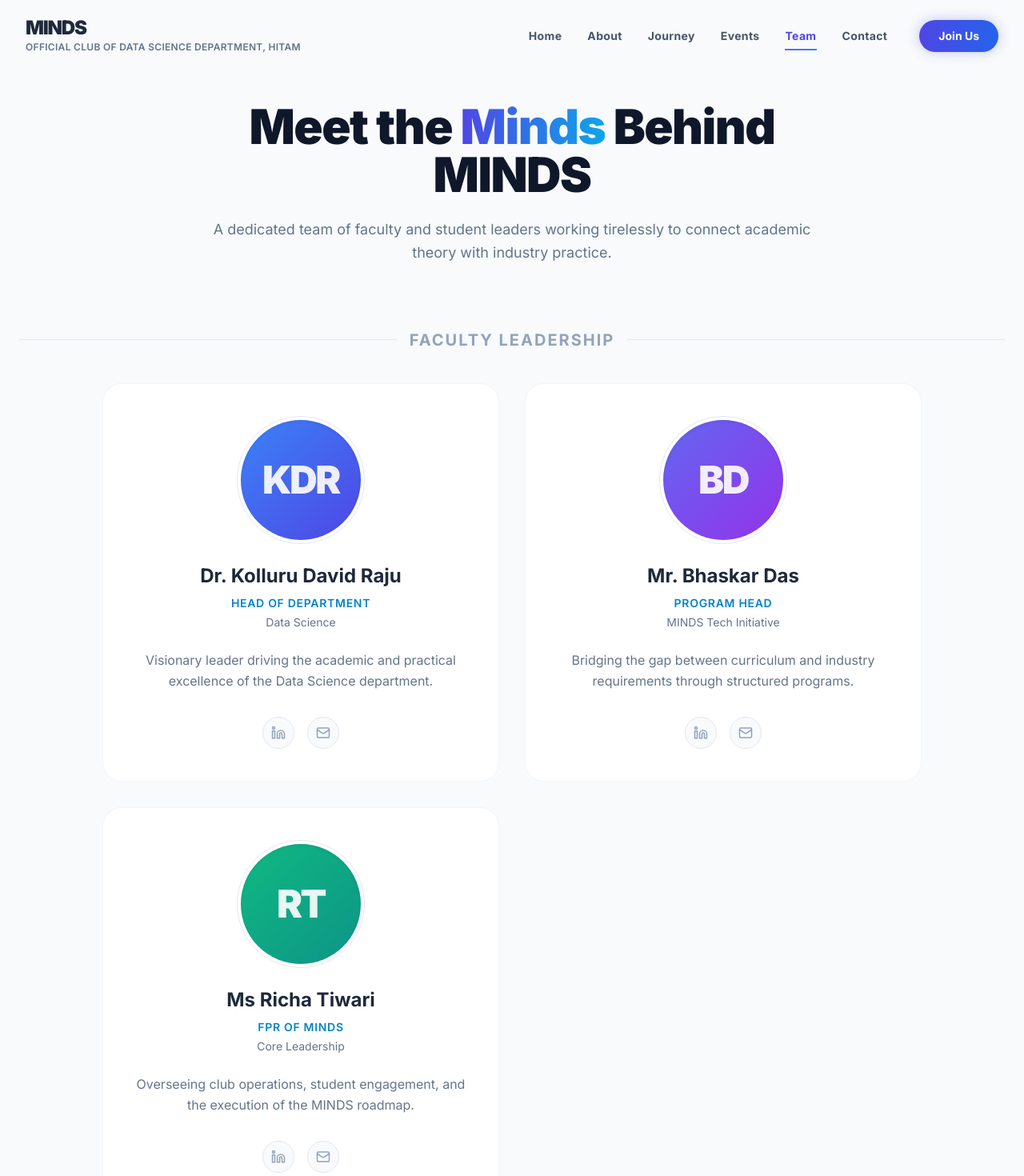
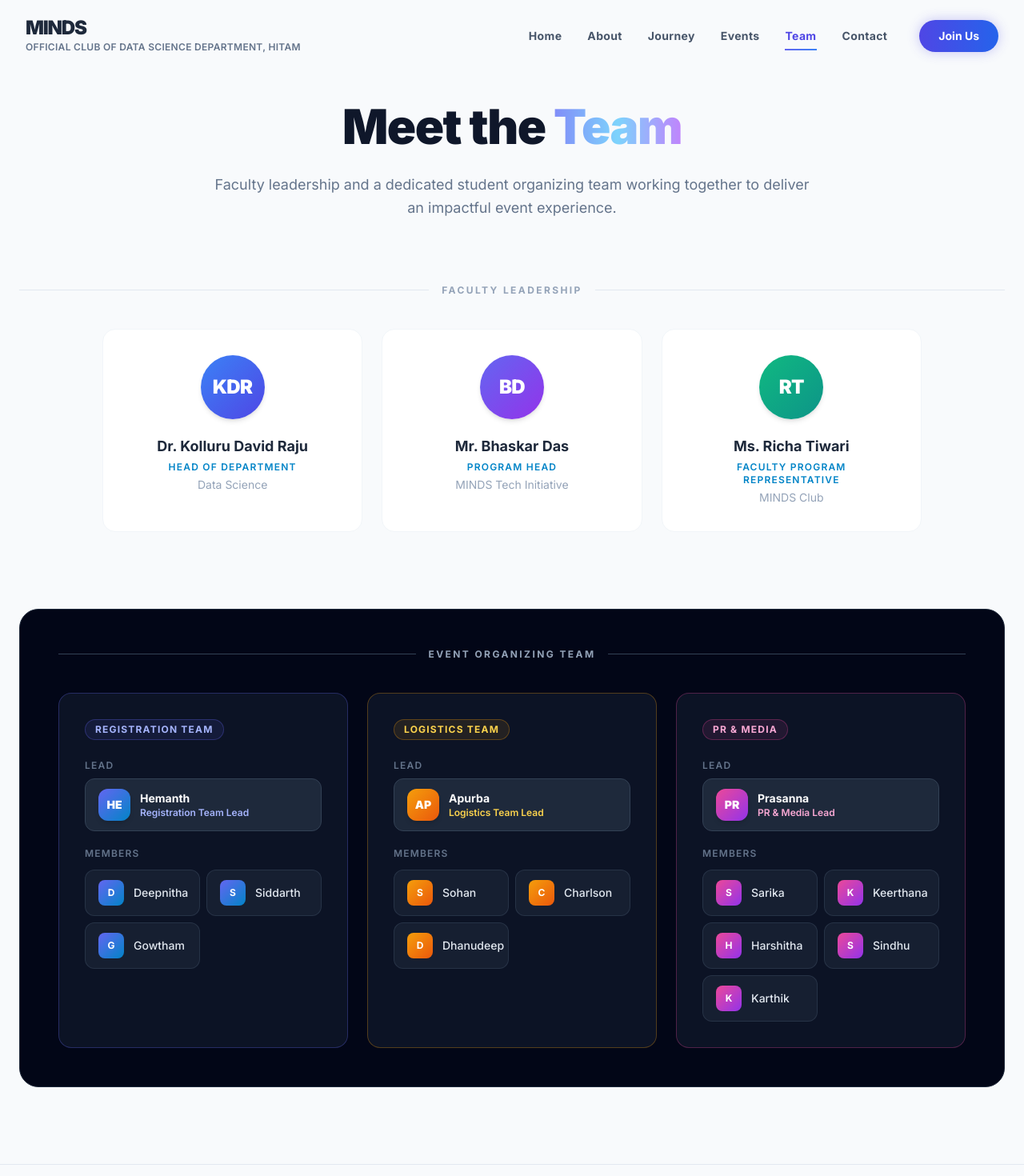
Before and after one commit to hemannayak/minds-website, a React (Vite) app: page /team in a window 1280 px wide. Shown: the top 1470 px of the page at 80% size. Built offline with nearby package versions, Linux system fonts and the light colour scheme.

Commit message:
feat: replace Core Team with Event Organizing Team section

```diff
--- a/src/pages/Team.jsx
+++ b/src/pages/Team.jsx
@@ -1,154 +1,213 @@
 import React from 'react';
 import { motion } from 'framer-motion';
-import { Linkedin, Mail, ArrowUpRight } from 'lucide-react';
 import PageTransition from '../components/PageTransition';
 import { fadeInUp, staggerContainer } from '../lib/animations';
+
+/* ─── Data ───────────────────────────────────────────────── */
 
 const leadership = [
     {
         name: 'Dr. Kolluru David Raju',
         role: 'Head of Department',
         department: 'Data Science',
-        bio: 'Visionary leader driving the academic and practical excellence of the Data Science department.',
         initials: 'KDR',
-        color: 'from-blue-500 to-indigo-600'
+        color: 'from-blue-500 to-indigo-600',
     },
     {
         name: 'Mr. Bhaskar Das',
         role: 'Program Head',
         department: 'MINDS Tech Initiative',
-        bio: 'Bridging the gap between curriculum and industry requirements through structured programs.',
         initials: 'BD',
-        color: 'from-indigo-500 to-purple-600'
+        color: 'from-indigo-500 to-purple-600',
     },
     {
-        name: 'Ms Richa Tiwari',
-        role: 'FPR of MINDS',
-        department: 'Core Leadership',
-        bio: 'Overseeing club operations, student engagement, and the execution of the MINDS roadmap.',
+        name: 'Ms. Richa Tiwari',
+        role: 'Faculty Program Representative',
+        department: 'MINDS Club',
         initials: 'RT',
-        color: 'from-emerald-500 to-teal-600'
-    }
+        color: 'from-emerald-500 to-teal-600',
+    },
 ];
 
-const studentLeads = [
+const organizingTeam = [
     {
-        name: 'Apurba',
-        role: 'Core Team',
-        department: 'Events & Coordination',
-        bio: 'Managing event logistics, datathons, and ensuring maximum impact for student activities.',
-        initials: 'AP',
-        color: 'from-cyan-500 to-blue-600'
+        category: 'Registration Team',
+        accent: 'from-indigo-500 to-sky-500',
+        border: 'border-indigo-500/30',
+        bg: 'bg-indigo-500/10',
+        text: 'text-indigo-300',
+        lead: { name: 'Hemanth', initials: 'HE', color: 'from-indigo-500 to-sky-600' },
+        members: ['Deepnitha', 'Siddarth', 'Gowtham'],
     },
     {
-        name: 'Prasanna',
-        role: 'Core Team',
-        department: 'Public Relations & Social Media',
-        bio: 'Taking care of PR, social media management, and ensuring maximum outreach for all student activities and events.',
-        initials: 'PR',
-        color: 'from-purple-500 to-pink-600'
-    }
+        category: 'Logistics Team',
+        accent: 'from-amber-500 to-orange-500',
+        border: 'border-amber-500/30',
+        bg: 'bg-amber-500/10',
+        text: 'text-amber-300',
+        lead: { name: 'Apurba', initials: 'AP', color: 'from-amber-500 to-orange-600' },
+        members: ['Sohan', 'Charlson', 'Dhanudeep'],
+    },
+    {
+        category: 'PR & Media',
+        accent: 'from-pink-500 to-purple-500',
+        border: 'border-pink-500/30',
+        bg: 'bg-pink-500/10',
+        text: 'text-pink-300',
+        lead: { name: 'Prasanna', initials: 'PR', color: 'from-pink-500 to-purple-600' },
+        members: ['Sarika', 'Keerthana', 'Harshitha', 'Sindhu', 'Karthik'],
+    },
 ];
 
-const TeamCard = ({ member, large = false }) => {
-    return (
+/* ─── Components ─────────────────────────────────────────── */
+
+const getInitials = (name) =>
+    name
+        .split(' ')
+        .map((n) => n[0])
+        .join('')
+        .toUpperCase()
+        .slice(0, 2);
+
+/** Faculty card — clean light card style */
+const FacultyCard = ({ member }) => (
     <motion.div
         variants={fadeInUp}
-            className={`group relative rounded-3xl overflow-hidden bg-white border border-slate-100 transition-all duration-500 hover:-translate-y-2 hover:shadow-xl hover:border-indigo-100 ${large ? 'p-10' : 'p-8'
-                }`}
+        className="group relative rounded-2xl overflow-hidden bg-white border border-slate-100 p-8 flex flex-col items-center text-center hover:-translate-y-1 hover:shadow-lg hover:border-indigo-100 transition-all duration-300"
     >
-            {/* Background Hover Gradient */}
-            <div className="absolute inset-0 bg-gradient-to-b from-indigo-50/50 to-transparent opacity-0 group-hover:opacity-100 transition-opacity duration-500"></div>
+        <div className="absolute inset-0 bg-gradient-to-b from-indigo-50/40 to-transparent opacity-0 group-hover:opacity-100 transition-opacity duration-400 pointer-events-none" />
+        <div className={`w-20 h-20 rounded-full bg-gradient-to-br ${member.color} flex items-center justify-center mb-5 shadow-md`}>
+            <span className="text-2xl font-black text-white tracking-tight">{member.initials}</span>
+        </div>
+        <h3 className="text-lg font-bold text-slate-800 group-hover:text-indigo-600 transition-colors mb-1">{member.name}</h3>
+        <p className="text-sky-600 font-semibold text-xs uppercase tracking-widest mb-1">{member.role}</p>
+        <p className="text-slate-400 text-sm">{member.department}</p>
+    </motion.div>
+);
 
-            <div className="relative z-10 flex flex-col items-center text-center">
-                {/* Circular Avatar Placeholder */}
-                <div className={`relative rounded-full mb-6 p-1 border border-slate-200 group-hover:border-indigo-200 transition-colors ${large ? 'w-40 h-40' : 'w-32 h-32'
-                    }`}>
-                    <div className={`w-full h-full rounded-full bg-gradient-to-br ${member.color} flex items-center justify-center shadow-inner overflow-hidden relative`}>
-                        <span className={`font-black text-white/90 tracking-tighter ${large ? 'text-5xl' : 'text-4xl'}`}>
-                            {member.initials}
-                        </span>
-                        {/* Subtle shine effect */}
-                        <div className="absolute top-0 left-[-100%] w-1/2 h-full bg-gradient-to-r from-transparent via-white/40 to-transparent skew-x-12 group-hover:animate-[shine_1.5s_ease-in-out]"></div>
+/** Single member pill */
+const MemberPill = ({ name, color }) => (
+    <motion.div
+        variants={fadeInUp}
+        className="group flex items-center gap-3 bg-slate-800/60 border border-slate-700/60 rounded-xl px-4 py-3 hover:border-slate-600 hover:bg-slate-800 transition-all duration-200"
+    >
+        <div className={`w-8 h-8 rounded-lg bg-gradient-to-br ${color} flex items-center justify-center shrink-0`}>
+            <span className="text-xs font-bold text-white">{getInitials(name)}</span>
+        </div>
+        <span className="text-slate-200 font-medium text-sm">{name}</span>
+    </motion.div>
+);
+
+/** Category group card */
+const CategoryGroup = ({ group }) => (
+    <motion.div
+        variants={fadeInUp}
+        className={`rounded-2xl border ${group.border} bg-slate-900/80 backdrop-blur-sm p-6 md:p-8 flex flex-col`}
+    >
+        {/* Category header */}
+        <div className="flex items-center gap-3 mb-6">
+            <div className={`px-3 py-1 rounded-full ${group.bg} border ${group.border} text-xs font-bold uppercase tracking-widest ${group.text}`}>
+                {group.category}
             </div>
         </div>
 
-                <h3 className={`${large ? 'text-2xl' : 'text-xl'} font-bold text-slate-800 mb-2 group-hover:text-indigo-600 transition-colors`}>
-                    {member.name}
-                </h3>
-                <p className="text-sky-600 font-semibold text-sm mb-1 uppercase tracking-wider">{member.role}</p>
-                <p className="text-slate-500 text-sm mb-6">{member.department}</p>
+        {/* Lead */}
+        <div className="mb-5">
+            <p className="text-xs text-slate-500 uppercase tracking-widest font-semibold mb-2">Lead</p>
+            <div className="flex items-center gap-3 bg-slate-800 border border-slate-700 rounded-xl px-4 py-3">
+                <div className={`w-10 h-10 rounded-xl bg-gradient-to-br ${group.lead.color} flex items-center justify-center shrink-0 shadow-md`}>
+                    <span className="text-sm font-black text-white">{group.lead.initials}</span>
+                </div>
+                <div>
+                    <p className="text-white font-bold text-sm">{group.lead.name}</p>
+                    <p className={`text-xs font-semibold ${group.text}`}>{group.category} Lead</p>
+                </div>
+            </div>
+        </div>
 
-                <p className={`text-slate-500 leading-relaxed mb-8 ${large ? 'max-w-md' : ''}`}>
-                    {member.bio}
-                </p>
-
-                <div className="flex items-center gap-4 mt-auto">
-                    <button className="w-10 h-10 rounded-full bg-slate-50 border border-slate-200 flex items-center justify-center text-slate-400 hover:text-indigo-600 hover:border-indigo-200 hover:bg-indigo-50 transition-all">
-                        <Linkedin size={18} />
-                    </button>
-                    <button className="w-10 h-10 rounded-full bg-slate-50 border border-slate-200 flex items-center justify-center text-slate-400 hover:text-indigo-600 hover:border-indigo-200 hover:bg-indigo-50 transition-all">
-                        <Mail size={18} />
-                    </button>
-                </div>
+        {/* Members */}
+        <div>
+            <p className="text-xs text-slate-500 uppercase tracking-widest font-semibold mb-3">Members</p>
+            <motion.div
+                className="grid grid-cols-1 sm:grid-cols-2 gap-2"
+                variants={staggerContainer}
+                initial="hidden"
+                whileInView="show"
+                viewport={{ once: true, margin: '-60px' }}
+            >
+                {group.members.map((name) => (
+                    <MemberPill key={name} name={name} color={group.lead.color} />
+                ))}
+            </motion.div>
         </div>
     </motion.div>
 );
-};
+
+/* ─── Section divider ─────────────────────────────────────── */
+const SectionLabel = ({ label, dark = false }) => (
+    <div className="flex items-center gap-4 mb-10">
+        <div className={`h-px flex-1 ${dark ? 'bg-slate-700' : 'bg-slate-200'}`} />
+        <h2 className={`text-xs font-bold tracking-[0.2em] uppercase ${dark ? 'text-slate-400' : 'text-slate-400'}`}>{label}</h2>
+        <div className={`h-px flex-1 ${dark ? 'bg-slate-700' : 'bg-slate-200'}`} />
+    </div>
+);
+
+/* ─── Page ────────────────────────────────────────────────── */
 
 const Team = () => {
     return (
         <PageTransition>
             <div className="pt-32 pb-24 px-6 max-w-7xl mx-auto">
-                <div className="text-center max-w-3xl mx-auto mb-20">
-                    <h1 className="text-4xl md:text-5xl lg:text-6xl font-black mb-6 tracking-tight text-slate-900 leading-tight">
-                        Meet the <span className="text-transparent bg-clip-text bg-gradient-to-r from-indigo-600 to-sky-500">Minds</span> Behind MINDS
+
+                {/* Page heading */}
+                <motion.div
+                    className="text-center max-w-3xl mx-auto mb-20"
+                    initial={{ opacity: 0, y: 24 }}
+                    animate={{ opacity: 1, y: 0 }}
+                    transition={{ duration: 0.6, ease: 'easeOut' }}
+                >
+                    <h1 className="text-4xl md:text-5xl lg:text-6xl font-black mb-5 tracking-tight leading-tight pb-2">
+                        <span className="text-slate-900">Meet the </span>
+                        <span className="text-transparent bg-clip-text bg-gradient-to-r from-indigo-400 via-sky-300 to-purple-400">Team</span>
                     </h1>
                     <p className="text-lg text-slate-500 leading-relaxed">
-                        A dedicated team of faculty and student leaders working tirelessly to connect academic theory with industry practice.
+                        Faculty leadership and a dedicated student organizing team working together to deliver an impactful event experience.
                     </p>
-                </div>
+                </motion.div>
 
-                {/* Faculty Leadership */}
-                <div className="mb-20">
-                    <div className="flex items-center gap-4 mb-10">
-                        <div className="h-px bg-slate-200 flex-1"></div>
-                        <h2 className="text-xl font-bold tracking-widest text-slate-400 uppercase">Faculty Leadership</h2>
-                        <div className="h-px bg-slate-200 flex-1"></div>
-                    </div>
-
+                {/* ── Faculty Leadership ── */}
+                <div className="mb-24">
+                    <SectionLabel label="Faculty Leadership" />
                     <motion.div
-                        className="grid grid-cols-1 md:grid-cols-2 gap-8 max-w-5xl mx-auto"
+                        className="grid grid-cols-1 md:grid-cols-3 gap-6 max-w-5xl mx-auto"
                         initial="hidden"
-                        animate="show"
+                        whileInView="show"
+                        viewport={{ once: true, margin: '-80px' }}
                         variants={staggerContainer}
                     >
-                        {leadership.map((member, i) => (
-                            <TeamCard key={i} member={member} large={true} />
+                        {leadership.map((member) => (
+                            <FacultyCard key={member.name} member={member} />
                         ))}
                     </motion.div>
                 </div>
 
-                {/* Student Core */}
-                <div>
-                    <div className="flex items-center gap-4 mb-10">
-                        <div className="h-px bg-slate-200 flex-1"></div>
-                        <h2 className="text-xl font-bold tracking-widest text-slate-400 uppercase">Student Core</h2>
-                        <div className="h-px bg-slate-200 flex-1"></div>
-                    </div>
+                {/* ── Event Organizing Team ── */}
+                <div className="rounded-3xl bg-slate-950 border border-slate-800 p-8 md:p-12">
+                    <SectionLabel label="Event Organizing Team" dark />
 
                     <motion.div
-                        className="grid grid-cols-1 md:grid-cols-3 gap-8 max-w-6xl mx-auto"
+                        className="grid grid-cols-1 md:grid-cols-2 lg:grid-cols-3 gap-6"
                         initial="hidden"
                         whileInView="show"
-                        viewport={{ once: true, margin: "-100px" }}
+                        viewport={{ once: true, margin: '-60px' }}
                         variants={staggerContainer}
                     >
-                        {studentLeads.map((member, i) => (
-                            <TeamCard key={i} member={member} />
+                        {organizingTeam.map((group) => (
+                            <CategoryGroup key={group.category} group={group} />
                         ))}
                     </motion.div>
                 </div>
+
             </div>
         </PageTransition>
     );
```
Lines whose indentation alone changed are shown as unchanged.
